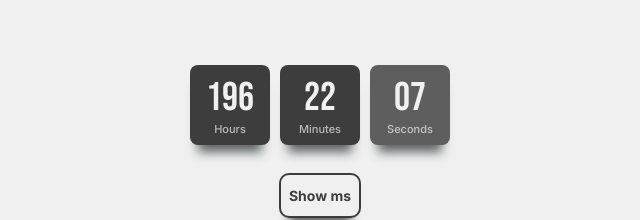
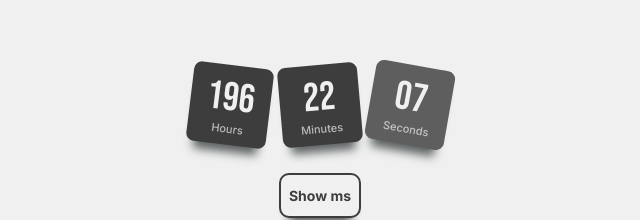
Before and after one commit to adithya-s-sekhar/countdown, a React (Vite) app: page / in a window 1280 px wide. Shown: the part 143-363 px from the top of the page, without its empty margins (320-960 px from the left). Built offline with nearby package versions, Linux system fonts and the light colour scheme.

Commit message:
styles: flair (6/x)

```diff
--- a/src/features/countdown/Display/Display.css
+++ b/src/features/countdown/Display/Display.css
@@ -18,14 +18,27 @@
   box-shadow: 0 15px 10px -8px var(--shadow-color);
 }
 
+.display>div:nth-of-type(odd) {
+  transform: rotate(4deg);
+}
+
+.display>div:nth-of-type(even) {
+  transform: rotate(-5deg);
+}
+
+.display>div:first-child {
+  transform: rotate(7deg);
+}
+
 .display>div:last-child {
   animation-name: bgcolor;
   animation-duration: 1s;
   animation-timing-function: ease-out;
   animation-iteration-count: infinite;
+  transform: rotate(10deg);
 }
 
-.display-item{
+.display-item {
   font-size: 40px;
   font-family: var(--display-item-font);
 }
```
